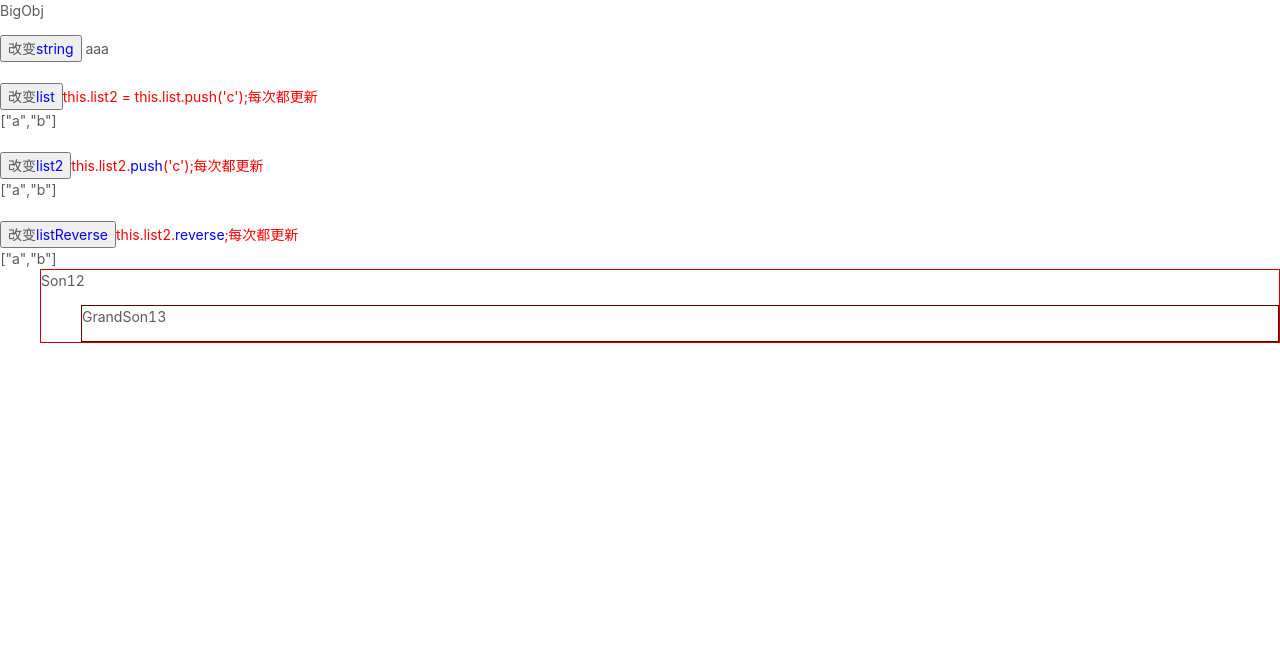
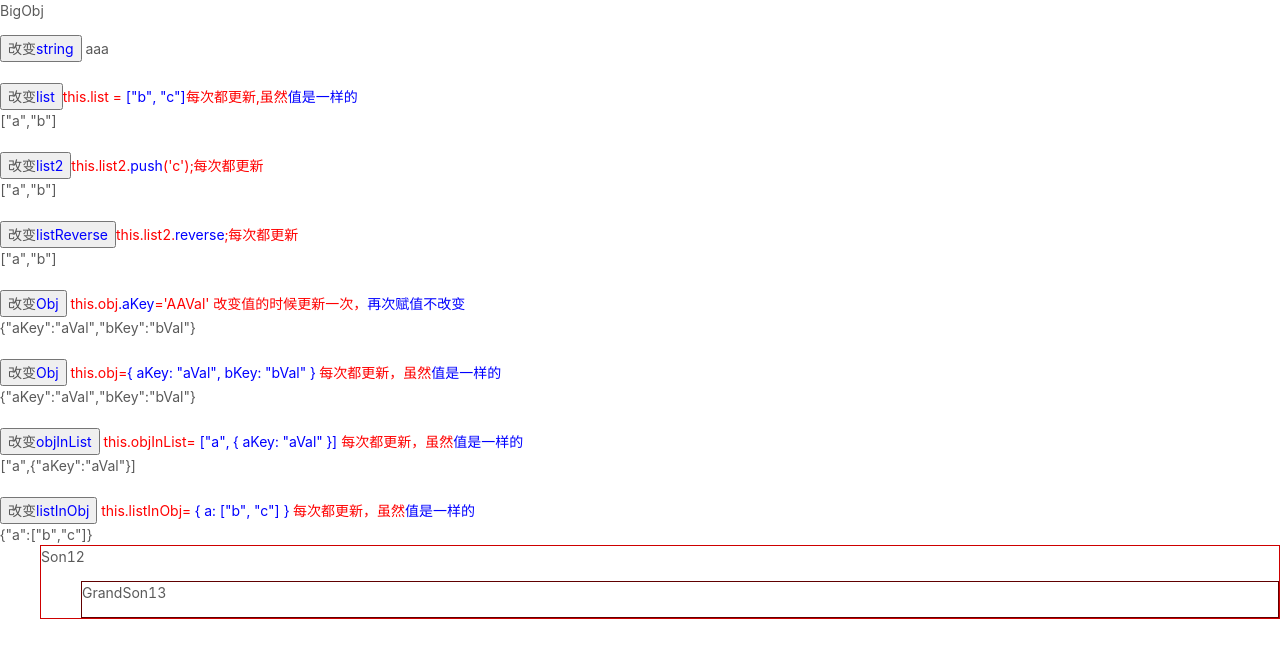
Before and after one commit to caozhengqian/vue2-struggle, a Vue app: page /life/bigObj in a window 1280 px wide. Shown: the top 658 px of the page. Built offline with nearby package versions, Linux system fonts and the light colour scheme.

Commit message:
add大对象对生命周期的影响

```diff
--- a/src/views/life/BigObj/BigObj.vue
+++ b/src/views/life/BigObj/BigObj.vue
@@ -6,7 +6,7 @@
     <br />
     <br />
     <button @click="_cList1">改变<span class="blue">list</span></button>
-    <span class="red">this.list2 = this.list.push('c');每次都更新</span>
+    <span class="red">this.list = <span class="blue">["b", "c"]</span>每次都更新,虽然<span class="blue">值是一样的</span></span>
     <br />
     {{ JSON.stringify(list) }}
     <br />
@@ -27,6 +27,46 @@
     >
     <br />
     {{ JSON.stringify(listReverse) }}
+    <br />
+    <br />
+    <button @click="_cObj">
+      改变<span class="blue">Obj</span>
+    </button>
+    <span class="red">
+      this.obj<span class="blue">.aKey</span>='AAVal' 改变值的时候更新一次，<span class="blue">再次赋值不改变</span>
+    </span>
+    <br />
+    {{ JSON.stringify(obj) }}
+    <br />
+    <br />
+    <button @click="_cObj1">
+      改变<span class="blue">Obj</span>
+    </button>
+    <span class="red">
+      this.obj=<span class="blue">{ aKey: "aVal", bKey: "bVal" }</span> 每次都更新，虽然<span class="blue">值是一样的</span>
+    </span>
+    <br />
+    {{ JSON.stringify(obj) }}
+    <br />
+    <br />
+    <button @click="_cObjInList">
+      改变<span class="blue">objInList</span>
+    </button>
+    <span class="red">
+      this.objInList= <span class="blue">["a", { aKey: "aVal" }]</span> 每次都更新，虽然<span class="blue">值是一样的</span>
+    </span>
+    <br />
+    {{ JSON.stringify(objInList) }}
+    <br />
+    <br />
+    <button @click="_cListInObj">
+      改变<span class="blue">listInObj</span>
+    </button>
+    <span class="red">
+      this.listInObj= <span class="blue">{ a: ["b", "c"] }</span> 每次都更新，虽然<span class="blue">值是一样的</span>
+    </span>
+    <br />
+    {{ JSON.stringify(listInObj) }}
     <Son13 />
   </div>
 </template>
@@ -93,6 +133,22 @@ export default {
     },
     _cListReverse() {
       this.listReverse.reverse();
+    },
+    _cObj() {
+      this.obj.aKey='AAVal'
+    },
+    _cObj1() {
+      this.obj={ aKey: "aVal", bKey: "bVal" }
+    },
+    _cObjInList() {
+      // objInList: ["a", { aKey: "aVal" }],
+      // listInObj: { a: ["b", "c"] }
+      this.objInList= ["a", { aKey: "aVal" }]
+    },
+    _cListInObj() {
+      // objInList: ["a", { aKey: "aVal" }],
+      // listInObj: { a: ["b", "c"] }
+      this.listInObj= { a: ["b", "c"] }
     }
   }
 };
```
